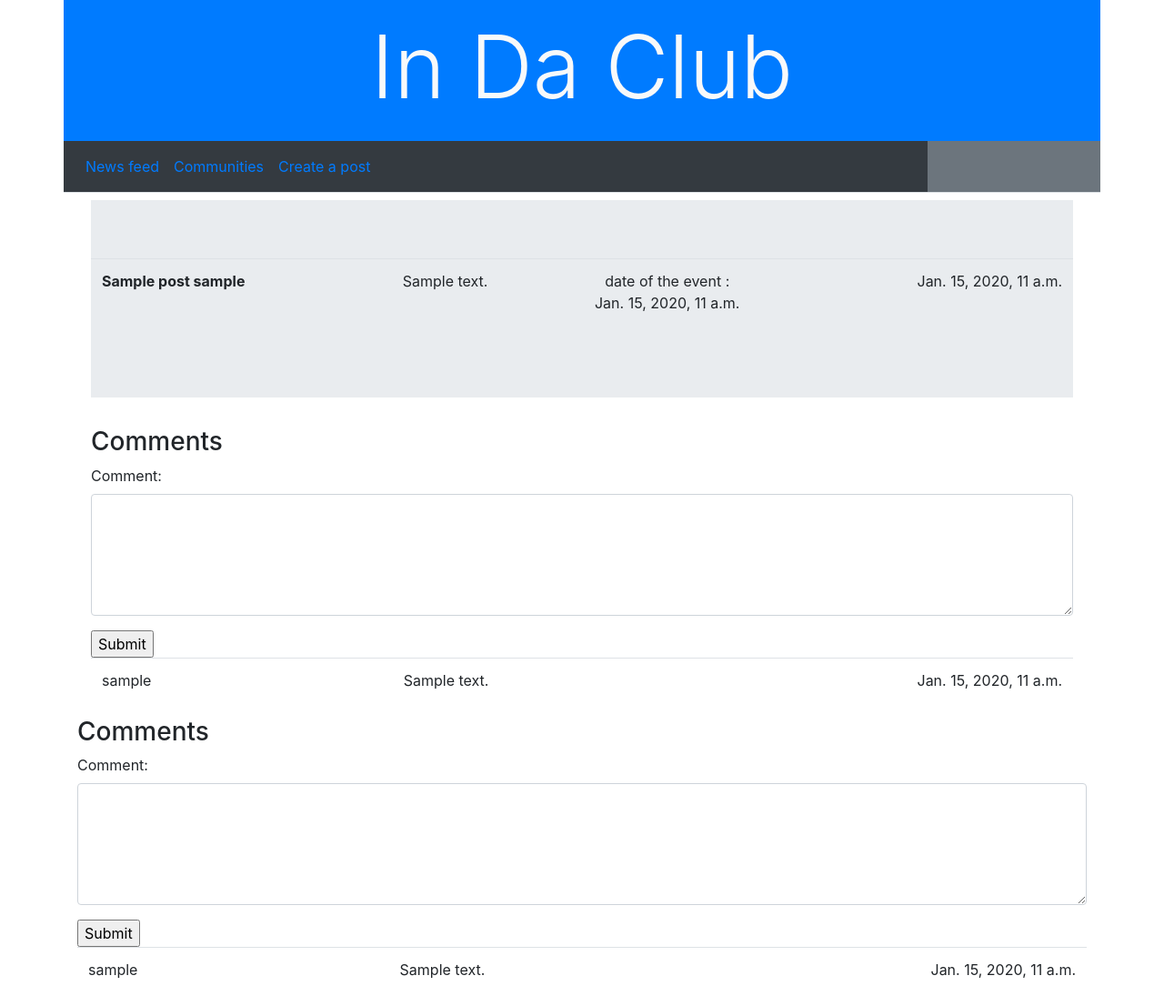
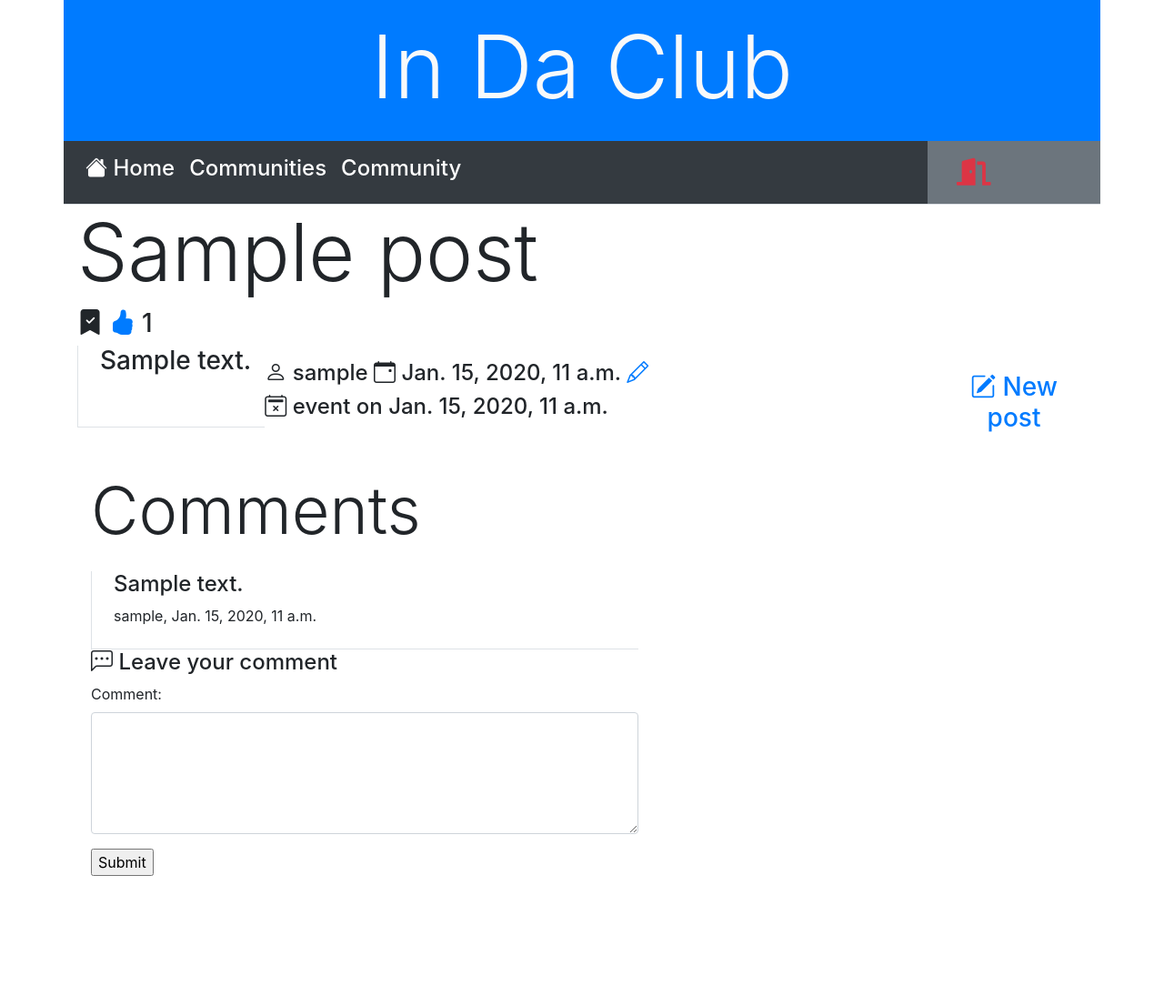
Before and after one commit to gabrielhayoun/communitymanager, a Django app: page /post/1 in a window 1280 px wide. Shown: the whole page at 91% size. After the commit the page ends 963 px from the top, so only its background shows below. Run offline with Django 3.2, Linux system fonts and the light colour scheme; a user stored in the database is signed in; tables that the repository leaves empty hold one stand-in row (values such as "Sample post"); parts of the project's set-up code (start-up, migrations or seed data) failed here and were passed over; some libraries are stand-ins or nearby versions.

Commit message:
finished factorising html

```diff
--- a/projet/communitymanager/templates/communitymanager/post.html
+++ b/projet/communitymanager/templates/communitymanager/post.html
@@ -1,66 +1,38 @@
+<!-- Template that focuses on a particular post, displaying its content and comments -->
 {% extends 'base.html' %}
-{% block title %} {{ one_post.title}} {% endblock %}
+
+{% block title %}{{ one_post }}{% endblock %}
+
+{% block nav %}
+    {% include 'nav/link_home.html' %}
+    {% include 'nav/link_communities.html' %}
+    {% include 'nav/link_community.html' %}
+{% endblock %}
+
+{% block logout %}{% include 'nav/logout.html' %}{% endblock %}
+
+{% block top %}{{ one_post }}<h3>{%  include 'utility/post_like.html' %}</h3>{% endblock %}
 
 {% block content %}
-    <div class="container">
-        {# toast #}
-        {% if modif %}
-            <div class="toast" data-autohide="false" style="position: absolute; top: 10%; right: 2%;">
-                <div class="toast-header">
-                    <strong class="mr-auto text-primary"> WARNING !</strong>
-                    <button type="button" class="ml-2 mb-1 close" data-dismiss="toast">&times;</button>
+    <div class = "row">
+        <div class="col-md-10">
+            <div class="col-md-11">
+                <div class="row mb-5">
+                    <div class="col-auto text-justify border border-right-0 border-top-0 pb-2 pl-4">
+                        <h3>{{ one_post.description }}</h3>
                     </div>
-                <div class="toast-body">
-                    You can not modify a post that is not yours !
+                    <div class="col-auto mt-3">
+                        {% include 'utility/post_signature.html' %}
                     </div>
                 </div>
-        {% endif %}
+                <div class="row">
+                    <div class="col-md-9">
+                        <h3 class="display-3">Comments</h3>
 
-        <div class="jumbotron jumbotron-fluid" id="communities_jumbo">
-            <table class="table">
-                <tbody>
-                <tr class="center">
-                    <th class="left">{{ one_post.title}}
-                        {% for reader in readers_list %}
-                            {{ reader }}
-                        {% endfor %}
-                    </th>
-                    <td class="center"> {{one_post.description}}</td>
-                    {% if one_post.event == True %}
-                        <td class="center"> date of the event :<br> {{one_post.date_event}}</td>
-                        <td class="right">{{one_post.date_creation}}</td>
-                    {% else %}
-                        <td class="right">{{one_post.date_creation}}</td>
-                    {% endif %}
-                </tr>
-            </table>
-        </div>
+                            {% include 'utility/post_comments.html' %}
 
-        {# comment section #}
-        <h3 class="left">Comments</h3>
 
-        <form method="post">
-            {% csrf_token %}
-            <div class="form-group">
-                <label for="id_content">Comment:</label>
-                <textarea class="form-control" rows="5" id="id_content" name="content"></textarea>
-            </div>
-            <input type="submit" value="Submit">
-        </form>
-
-        <table class="table">
-            {% for comment in commentaries %}
-                <tr>
-                    <td class="left">{{ comment.author}}</td>
-                    <td class="center"> {{comment.content}}</td>
-                    <td class="right">{{comment.date_creation}}</td>
-                </tr>
-            {% endfor %}
-        </table>
-    </div>
-
-    {# comment section #}
-    <h3 class="left">Comments</h3>
+                        <h4> <i class="bi bi-chat-left-dots"></i> Leave your comment </h4>
 
                         <form action="{% url 'post' post_id=one_post.id %}" method="post">
                             {% csrf_token %}
@@ -70,19 +42,12 @@
                             </div>
                             <input type="submit" value="Submit">
                         </form>
-
-    <table class="table">
-        {% for comment in commentaries %}
-            <tr>
-                <td class="left">{{ comment.author}}</td>
-                <td class="center"> {{comment.content}}</td>
-                <td class="right">{{comment.date_creation}}</td>
-            </tr>
-        {% endfor %}
-    </table>
                     </div>
-
-
+                </div>
+            </div>
+        </div>
+        {% include "nav/link_new_post.html" %}
+    </div>
 
     {# script to make the toast pop-up #}
     <script>
@@ -90,7 +55,4 @@
             $('.toast').toast('show');
         });
     </script>
-
-
-
 {% endblock %}
--- a/projet/communitymanager/templates/forms/event_filter.html
+++ b/projet/communitymanager/templates/forms/event_filter.html
@@ -1,4 +1,4 @@
-
+<div class="col-1">
     <div class="form-check">
 
 
@@ -13,3 +13,4 @@
             Event
         </label>
     </div>
+</div>
--- a/projet/communitymanager/templates/forms/post_search.html
+++ b/projet/communitymanager/templates/forms/post_search.html
@@ -1,4 +1,4 @@
-
+<div class="col-4">
 {% csrf_token %}
 <label for="id_title">Search:</label>
 {% if  query %}
@@ -6,3 +6,4 @@
 {% else %}
     <input type="text" class="form-control" name="query" id="id_title" />
 {% endif %}
+</div>
--- a/projet/communitymanager/templates/forms/priority_filter.html
+++ b/projet/communitymanager/templates/forms/priority_filter.html
@@ -1,3 +1,4 @@
+<div class="col-3">
 {% csrf_token %}
 <label for="id_name">Priority :</label>
 <select class="form-control" id="id_name" name="name">
@@ -10,3 +11,4 @@
         {% endif %}
     {% endfor %}
 </select>
+</div>
--- /dev/null
+++ b/projet/communitymanager/templates/nav/link_community.html
@@ -0,0 +1,6 @@
+<!-- A button towards a specific community page -->
+<li class="nav-item active">
+    <a class="nav-link" href="{% url 'community' one_post.community.id %} ">
+        <h4 class="text-white">Community</h4>
+    </a>
+</li>
--- /dev/null
+++ b/projet/communitymanager/templates/utility/post_comments.html
@@ -0,0 +1,9 @@
+<!-- Template to display the commentaries under a post -->
+{% for comment in commentaries %}
+    <div class="col-auto text-justify border border-right-0 border-top-0 pb-2 pl-4 mt-4">
+        <blockquote>
+            <h4>{{ comment.content }}</h4>
+            <footer>{{ comment.author}}, {{ comment.date_creation }}</footer>
+        </blockquote>
+    </div>
+{% endfor %}
--- a/projet/communitymanager/templates/utility/post_details.html
+++ b/projet/communitymanager/templates/utility/post_details.html
@@ -2,9 +2,9 @@
 <div class="row justify-text-center ">
     <h3 class="text-dark ml-5 mr-5 ">{{ post.description|truncatewords:30 }}</h3>
 </div>
-<div class="row justify-content-between">
+<div class="row justify-content-between mr-3">
     <div class="col-md-5 mt-3">
-        <h4><a href="{% url 'post' post.id %}" class="text-dark"><i class="bi bi-layout-text-sidebar"></i> Show more...</a></h4>
+        <h4><a href="{% url 'post' one_post.id %}" class="text-dark"><i class="bi bi-layout-text-sidebar"></i> Show more...</a></h4>
     </div>
     <div class = "col-auto mt-3">
         {% include 'utility/post_signature.html' %}
--- a/projet/communitymanager/templates/utility/post_like.html
+++ b/projet/communitymanager/templates/utility/post_like.html
@@ -1,11 +1,11 @@
-{% if user in post.readers.all %}
+{% if user in one_post.readers.all %}
     <i class="bi bi-bookmark-check-fill"></i>
-    {% if user in post.likers.all %}
-        <a href="{% url 'like_post' post_id=post.id %}"><i class="bi bi-hand-thumbs-up-fill"></i></a>
+    {% if user in one_post.likers.all %}
+        <a href="{% url 'like_post' post_id=one_post.id %}"><i class="bi bi-hand-thumbs-up-fill"></i></a>
     {% else %}
-        <a href="{% url 'like_post' post_id=post.id %}"><i class="bi bi-hand-thumbs-up"></i></a>
+        <a href="{% url 'like_post' post_id=one_post.id %}"><i class="bi bi-hand-thumbs-up"></i></a>
     {% endif %}
 {% else %}
     <i class="bi bi-bookmark"></i>
 {% endif %}
-{{ post.likers.count }}
+{{ one_post.likers.count }}
--- a/projet/communitymanager/templates/utility/post_signature.html
+++ b/projet/communitymanager/templates/utility/post_signature.html
@@ -1,22 +1,22 @@
 <!-- Template to show every information of posts : priority, author, date, etc...-->
 <div class="row">
     <h4 class="text-end">
-        {% if post.priority.label == "Urgent" %}
+        {% if one_post.priority.label == "Urgent" %}
             <i class="bi bi-exclamation-diamond-fill text-danger"> Urgent</i>
-        {% elif post.priority.label == "Normal" %}
+        {% elif one_post.priority.label == "Normal" %}
             <i class="bi bi-info-circle-fill text-success"></i> Normal
         {% endif %}
-        <i class="bi bi-person"></i> {{ post.author }}
-        <i class="bi bi-calendar-event"></i> {{ post.date_creation }}
-        {% if user == post.author %}
-            <a href="{% url 'modif_post' post.id %}">  <i class="bi bi-pencil"></i></a>
+        <i class="bi bi-person"></i> {{ one_post.author }}
+        <i class="bi bi-calendar-event"></i> {{ one_post.date_creation }}
+        {% if user == one_post.author %}
+            <a href="{% url 'modif_post' one_post.id %}">  <i class="bi bi-pencil"></i></a>
         {% endif %}
     </h4>
 </div>
 <div class="row">
     <h4 class="text-end">
-        {% if post.event %}
-            <i class="bi bi-calendar2-x"></i> event on {{ post.date_event }}
+        {% if one_post.event %}
+            <i class="bi bi-calendar2-x"></i> event on {{ one_post.date_event }}
         {% endif %}
     </h4>
 </div>
--- a/projet/communitymanager/urls.py
+++ b/projet/communitymanager/urls.py
@@ -31,4 +31,5 @@ urlpatterns = [
 
     path('calendar', views.calendar, name='calendar')
 
+
 ]
```
Also changed, not shown: projet/communitymanager/templates/communitymanager/community.html (+49 -40 lines), projet/communitymanager/templates/communitymanager/modif_post.html (+7 -1 lines), projet/communitymanager/templates/communitymanager/new_post.html (+5 -10 lines), projet/communitymanager/templates/communitymanager/news_feed.html (+16 -6 lines), projet/communitymanager/templates/utility/advanced_searching.html (+6 -13 lines). Lines whose indentation alone changed are shown as unchanged.
